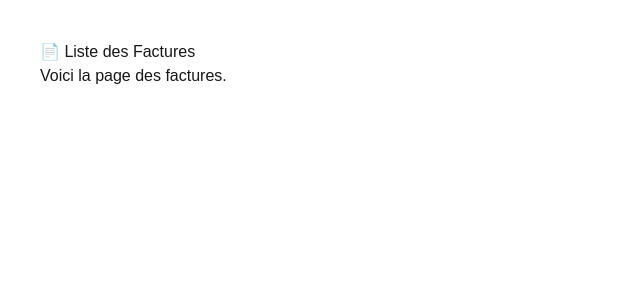
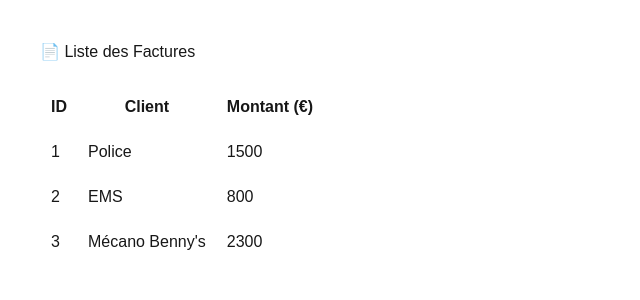
Before and after one commit to Dylan220495/compta-gtarp, a Next.js app: page /factures in a window 1280 px wide. Shown: the top 300 px of the page, without its empty margins (0-640 px from the left). Built offline with nearby package versions, Linux system fonts and the light colour scheme.

Commit message:
Ajout tableau factures

```diff
--- a/app/factures/page.tsx
+++ b/app/factures/page.tsx
@@ -1,8 +1,37 @@
 export default function Factures() {
+  const factures = [
+    { id: 1, client: "Police", montant: 1500 },
+    { id: 2, client: "EMS", montant: 800 },
+    { id: 3, client: "Mécano Benny's", montant: 2300 },
+  ];
+
   return (
     <main style={{ padding: "40px", fontFamily: "Arial" }}>
       <h1>📄 Liste des Factures</h1>
-      <p>Voici la page des factures.</p>
+
+      <table style={{ marginTop: "20px", borderCollapse: "collapse" }}>
+        <thead>
+          <tr>
+            <th style={cellStyle}>ID</th>
+            <th style={cellStyle}>Client</th>
+            <th style={cellStyle}>Montant (€)</th>
+          </tr>
+        </thead>
+        <tbody>
+          {factures.map((facture) => (
+            <tr key={facture.id}>
+              <td style={cellStyle}>{facture.id}</td>
+              <td style={cellStyle}>{facture.client}</td>
+              <td style={cellStyle}>{facture.montant}</td>
+            </tr>
+          ))}
+        </tbody>
+      </table>
     </main>
   );
 }
+
+const cellStyle = {
+  border: "1px solid white",
+  padding: "10px",
+};
```
